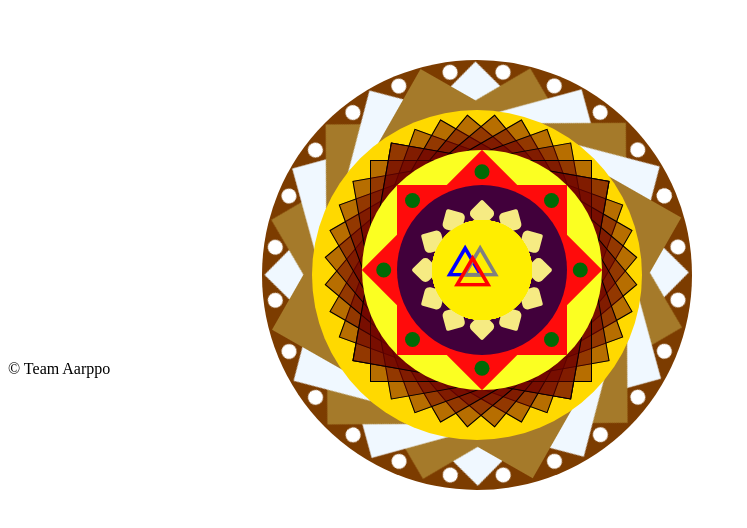
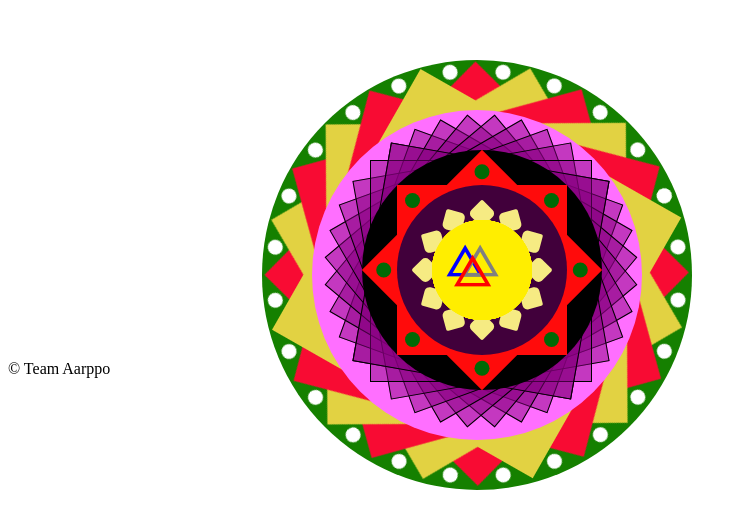
Before and after one commit to rajatm99/digitalPookalam, a plain HTML site: page index.html in a window 1280 px wide. Shown: the part 288-816 px from the top of the page, without its empty margins (0-747 px from the left). Drawn offline with Linux system fonts and the light colour scheme.

Commit message:
color change 3

```diff
--- a/style.css
+++ b/style.css
@@ -41,7 +41,7 @@ body{
 .square1{
       height: 300px;
       width: 300px;
-      background-color: rgb(165, 122, 42);
+      background-color: rgb(226, 210, 66);
       position: absolute;
       top: 1px;
       right: 1px;
@@ -52,14 +52,15 @@ body{
       #idSquare1_2{
 
             transform: rotate(15deg);
-            background-color: aliceblue;
+            background-color: rgb(248, 11, 51);
       }
       #idSquare1_3{
 
             transform: rotate(30deg);
       }
       #idSquare1_4{
-            background-color: aliceblue;
+            background-color: rgb(248, 11, 51);
+
 
             transform: rotate(45deg);
       }
@@ -68,7 +69,8 @@ body{
             transform: rotate(60deg);
       }
       #idSquare1_6{
-            background-color: aliceblue;
+            background-color: rgb(248, 11, 51);
+
 
             transform: rotate(75deg);
       }
@@ -238,7 +240,7 @@ body{
       right: 430px;
       border-radius: 120px;
       z-index: 97;
-      background-color: rgb(251, 255, 34);
+      background-color: rgb(0, 0, 0);
 }
 
 .outerCircle3{
@@ -248,7 +250,7 @@ body{
       top: 100px;
       right: 10px;
       border-radius: 280px;
-      background-color: rgb(255, 0, 0);
+      background-color: rgb(44, 4, 4);
       z-index: 96;
 }
 
@@ -258,9 +260,9 @@ body{
       position: absolute;
       top: 440px;
       right: 440px;
-      background-color: rgba(110, 2, 2, 0.493);
+      background-color: rgba(136, 0, 129, 0.493);
       border-width: 1px;
-      border-color: black;
+      border-color: rgb(0, 0, 0);
       border-style: solid;
       z-index: 95;
 }
@@ -302,7 +304,7 @@ body{
       position: absolute;
       top: 390px;
       right: 390px;
-      background-color: rgb(255, 217, 0);
+      background-color: rgb(255, 111, 255);
       z-index: 94;
 
 }
@@ -315,7 +317,7 @@ body{
       position:absolute;
       top: 340px;
       right: 340px;
-      background-color: rgb(124, 60, 0);
+      background-color: rgb(21, 128, 0);
       z-index: 92;
 }
 
```
